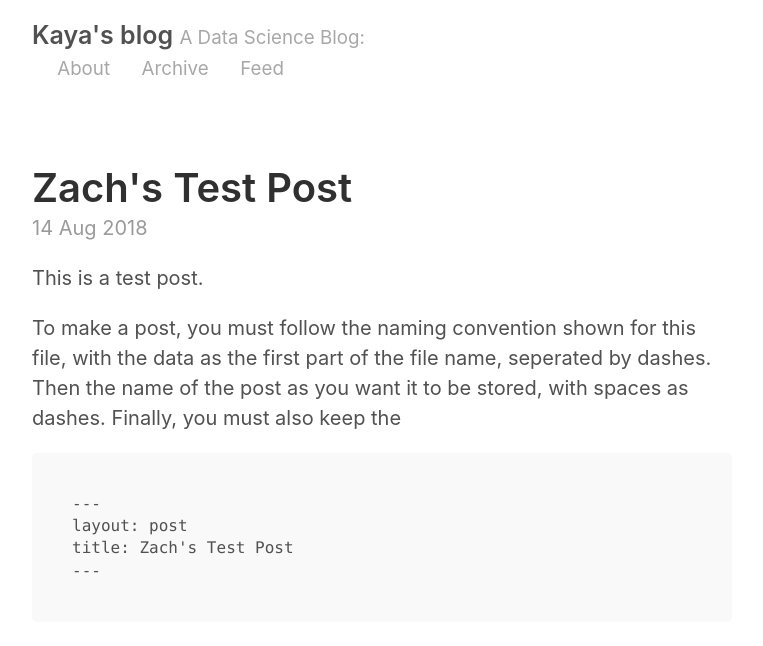
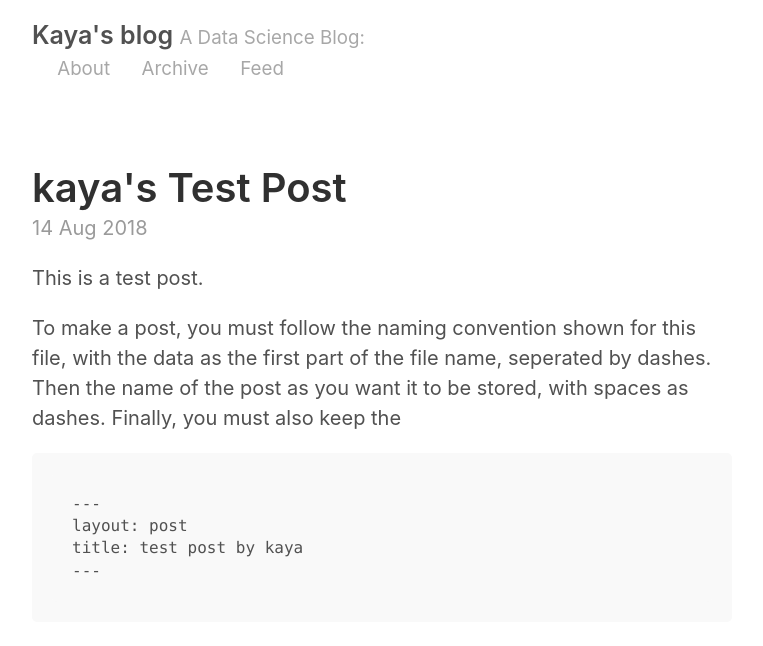
Before and after one commit to wkaya/wkaya.github.io, a Jekyll site: the page built from _posts/2018-08-14-Testing-Local-Images.md, in a window 1280 px wide. Shown: the top 646 px of the page, without its empty margins (258-1021 px from the left). Built offline with Jekyll 4.4.1, drawn with Linux system fonts in a browser that asks for light colours.

Commit message:
first blog

````diff
--- a/_posts/2018-08-14-Testing-Local-Images.md
+++ b/_posts/2018-08-14-Testing-Local-Images.md
@@ -1,6 +1,6 @@
 ---
 layout: post
-title: Zach's Test Post
+title: kaya's Test Post
 ---
 
 This is a test post.
@@ -13,7 +13,7 @@ Finally, you must also keep the
 ```
 ---
 layout: post
-title: Zach's Test Post
+title: test post by kaya
 ---
 ```
 
````
